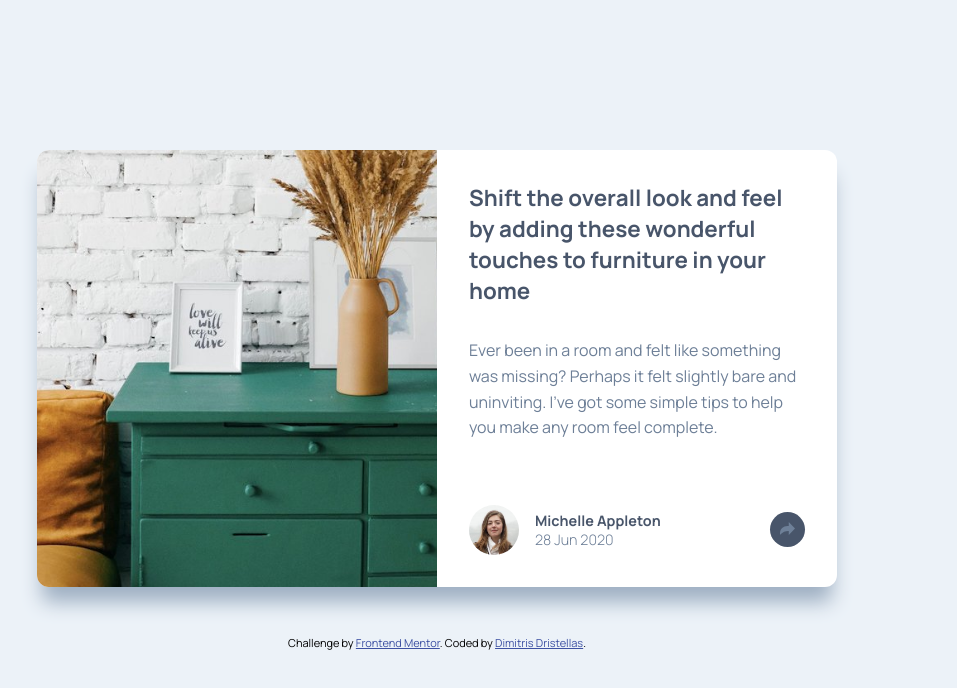
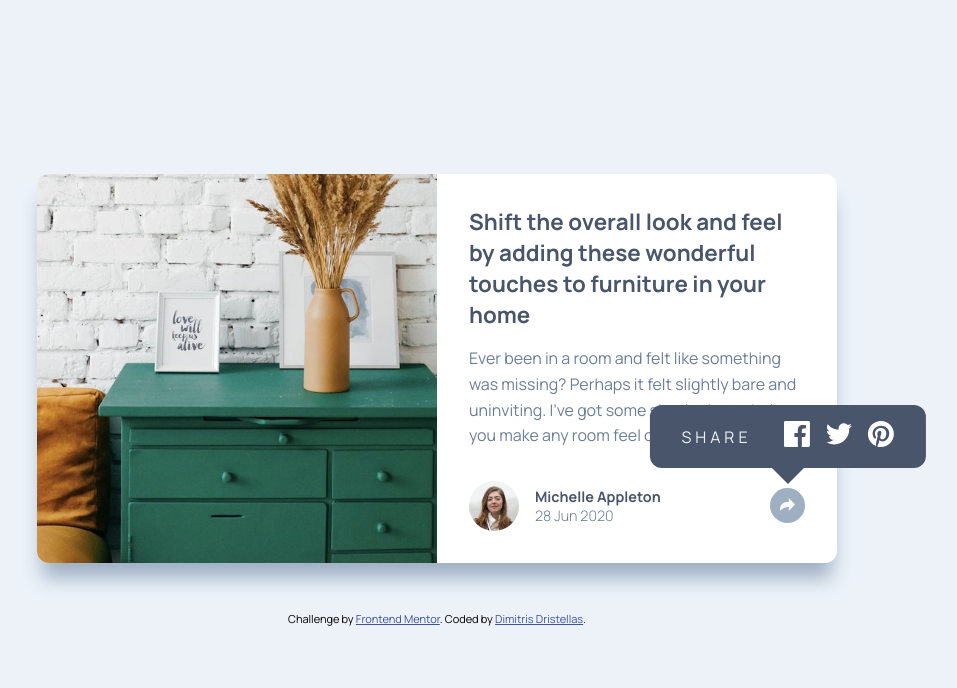
Before and after one commit to dimitrisdr/preview-component, a plain HTML site: page index.html in a window 1280 px wide. Both pictures are taken after a click on the button 990 px from the left and 529 px from the top of the page. Shown: the whole page, without its empty margins (203-1160 px from the left). Drawn offline with Linux system fonts and the light colour scheme.

Commit message:
update all

```diff
--- a/index.html
+++ b/index.html
@@ -21,7 +21,7 @@
     <picture class="img-container">
 
     </picture>
-    <section class="main-content">
+    <section class="main-content hidden">
       <h1 class="title font-bold">
         Shift the overall look and feel by adding these wonderful
         touches to furniture in your home
@@ -52,7 +52,7 @@
             </ul>
           </div>
         </div>
-        </div>
+      </div>
 
     </section>
   </main>
--- a/js.js
+++ b/js.js
@@ -1,6 +1,7 @@
 let shareContainer = document.querySelector('.share-container')
 let btnContainer = document.querySelector('.btn-container')
 let authorInfoContainer = document.querySelector('.author-info-container')
+let mainContent = document.querySelector('.main-content')
 let btn = document.querySelector('.btn')
 
 function putSharecontainerToProperParent(){
@@ -19,9 +20,8 @@ window.addEventListener('resize', ()=> {
     putSharecontainerToProperParent()
 })
 
-
 btn.addEventListener('click', ()=> {
-    shareContainer.classList.toggle('hidden')
+    mainContent.classList.toggle('hidden')
 })
 
 putSharecontainerToProperParent()
--- a/style.css
+++ b/style.css
@@ -53,13 +53,14 @@ body {
 .img-container {
     background-image: url('images/drawers.jpg');
     background-size: cover;
-    min-height: 30vh;
+    height: 30vh;
+    min-height: 300px;
     border-radius: 12px 12px 0 0;
 }
 
 .main-content {
     display: grid;
-    gap: 2rem;
+    gap: 1rem;
     /* padding: 2rem 1.5rem; */
 }
 
@@ -82,7 +83,7 @@ body {
     align-items: center;
     justify-content: space-between;
     position: relative;
-    padding: 2rem 2rem;
+    padding: 1rem 2rem;
 }
 
 .btn-container {
@@ -98,8 +99,21 @@ body {
     cursor: pointer;
 }
 
-.btn:focus {
-    background-color: var(--Very-Dark-Grayish-Blue);
+.btn {
+    background-color: var(--Grayish-Blue);
+    transition: 0.2s ease-in;
+}
+
+.btn svg path{
+    fill: white;
+}
+
+.hidden .btn {
+    background-color: var(--Light-Grayish-Blue);
+}
+
+.hidden .btn svg path{
+    fill: #6E8098;
 }
 
 .author-info {
@@ -139,6 +153,10 @@ body {
     padding-block: 0;
     border-radius: 0 0 12px 12px ;
     /* top: 100%; */
+    opacity: 1;
+    transform: scale(1);
+    pointer-events: auto;
+    transition: opacity 0.2s ease-in;
 }
 
 .share-icons-container {
@@ -172,9 +190,13 @@ body {
     color: hsl(228, 45%, 44%);
 }
 
-.hidden {
-    display: none;
+
+.hidden .share-container {
+    opacity: 0;
+    transform: scale(0);
+    pointer-events: none;
 }
+
 
 @media screen and (min-width:1000px) {
 
@@ -185,6 +207,10 @@ body {
     .wraper {
         grid-template-columns: repeat(2, 1fr);
         max-width: 800px;
+    }
+
+    .author-info-container {
+        padding-bottom: 2rem;
     }
 
     .share-container {
@@ -214,4 +240,8 @@ body {
         border-right: var(--arrow-length) solid transparent;
     }
 
+    .img-container {
+        height: auto;
+        min-height: auto;
+    }
 }
```
